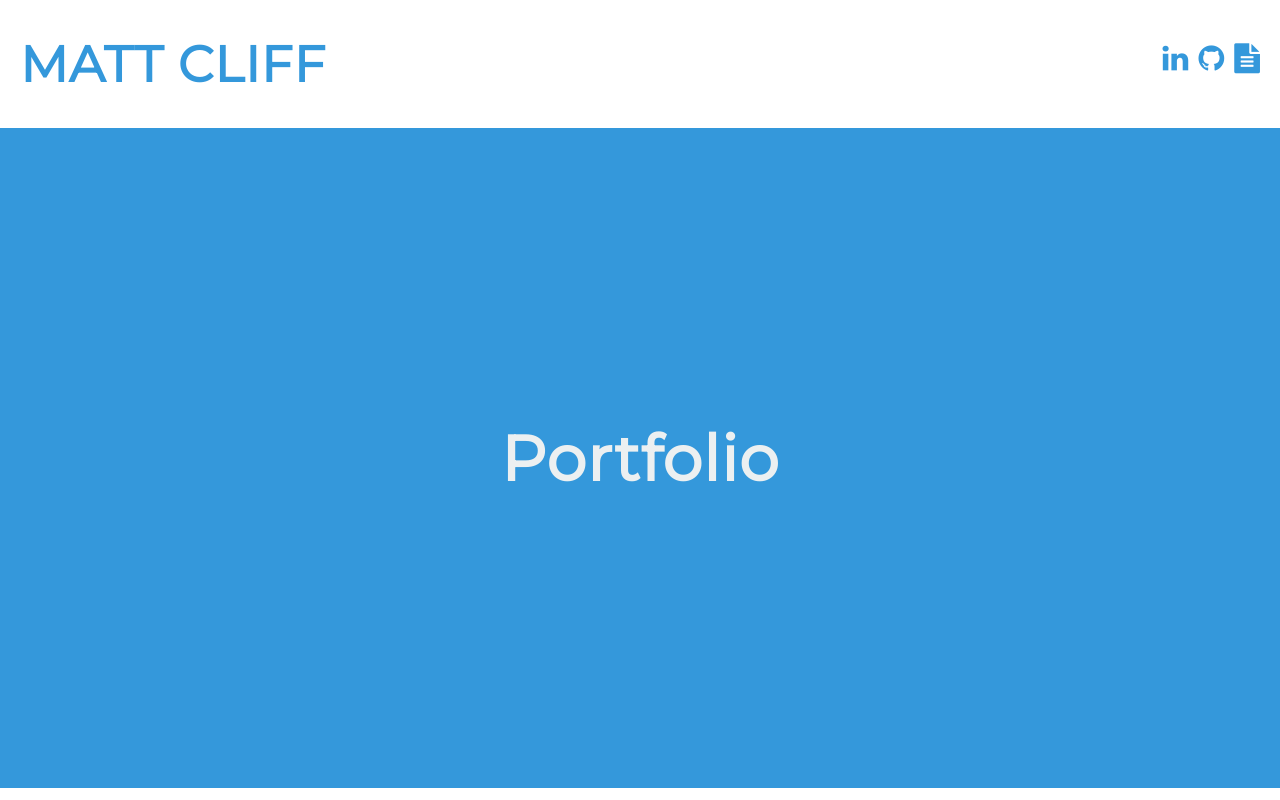
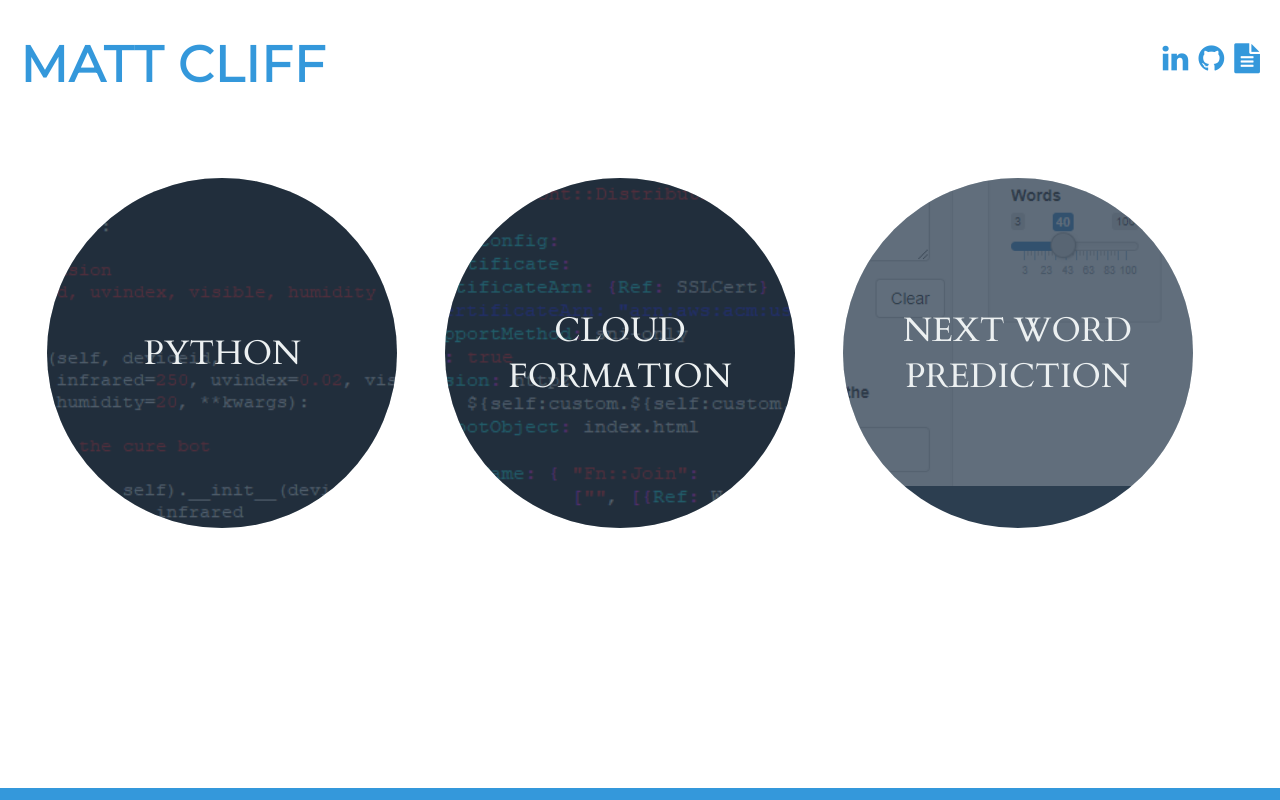
Before and after one commit to mcliff1/acg-react, a plain HTML site: page index.html in a window 1280 px wide. Shown: the top 800 px of the page. Drawn offline with Linux system fonts and the light colour scheme.

Commit message:
removed portfolio section

```diff
--- a/index.html
+++ b/index.html
@@ -53,12 +53,6 @@
         </li>
       </ul>
     </main>
-
-    <section class="background--skyBlue section">
-      <h2 class="color--cloud margin--none section__text--centered">
-        Portfolio
-      </h2>
-    </section>
 
     <section class="section section--alignCentered section--description">
       <div class="section__exampleWrapper">
```
